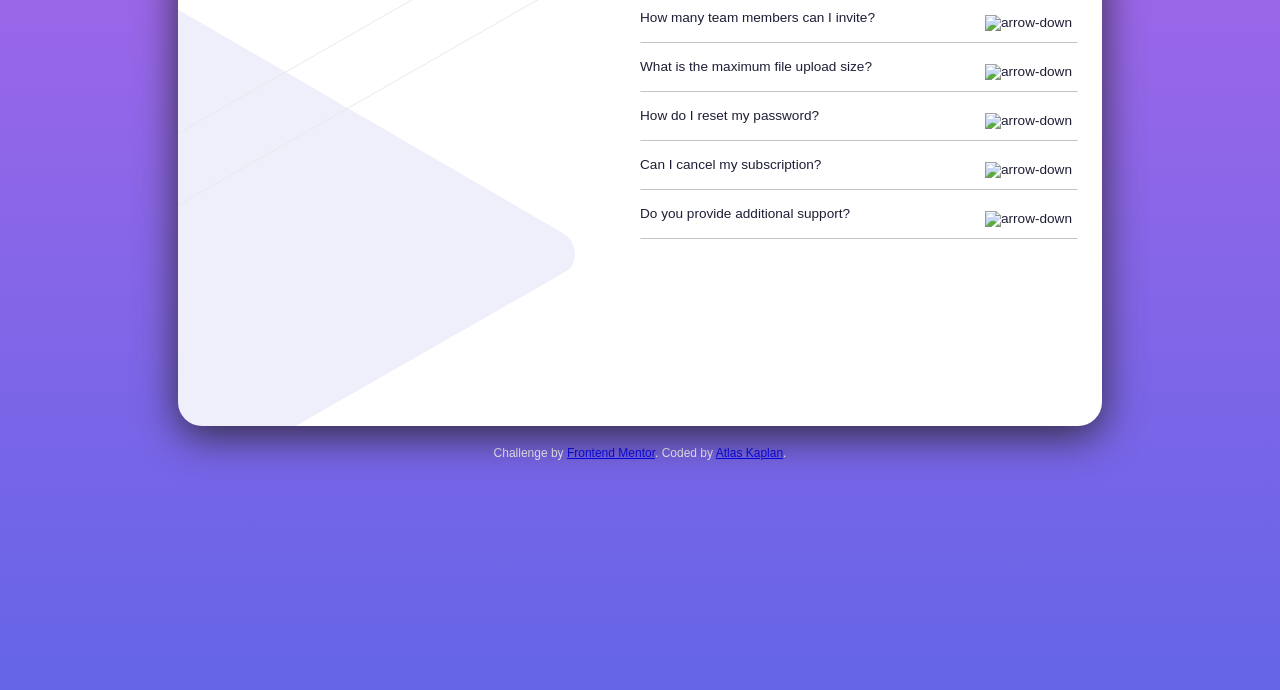
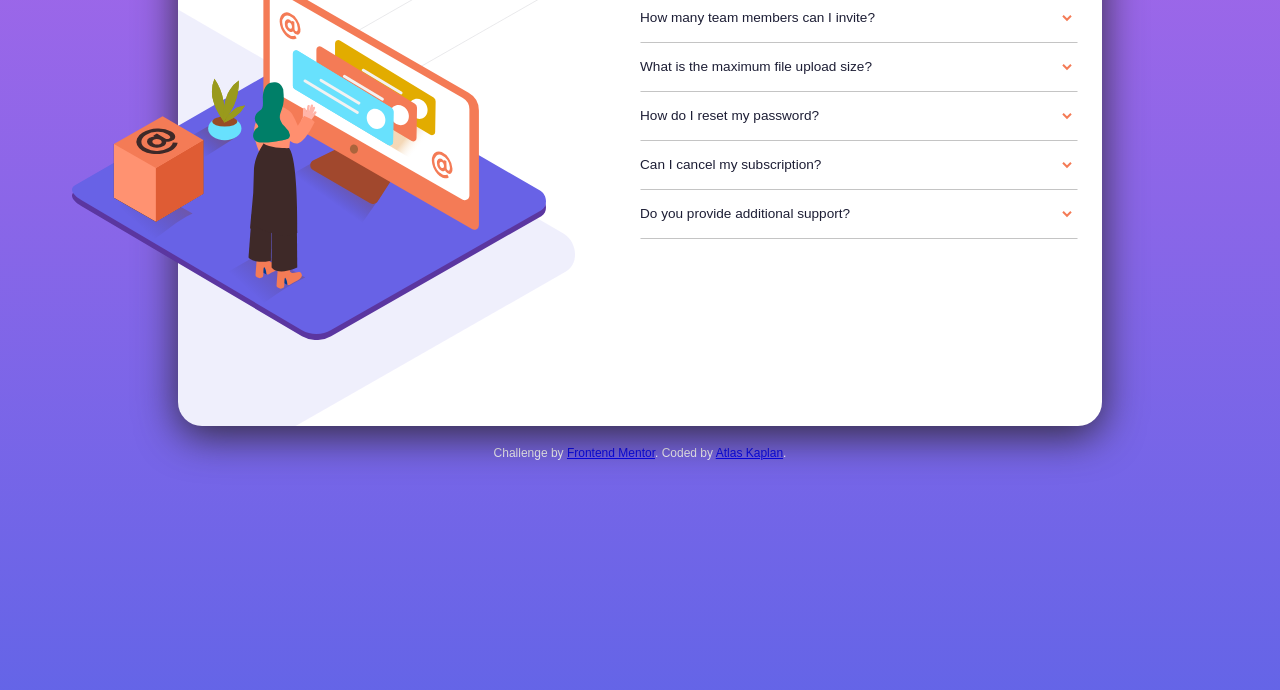
Before and after one commit to AtlasKaplan/FAQ-Accordion-Card-Atlas-Kaplan, a plain HTML site: page index.html in a window 1280 px wide. Shown: the part 260-950 px from the top of the page. Drawn offline with Linux system fonts and the light colour scheme; the site is published under a folder, as on GitHub Pages, so addresses that start at the root find nothing.

Commit message:
img files fix

```diff
--- a/index.html
+++ b/index.html
@@ -16,14 +16,14 @@
 
     <div class="container">
       <div class="seccion1">
-        <img src="/images/illustration-woman-online-mobile.svg" alt="img1">
-        <img src="/images/bg-pattern-mobile.svg" alt="shadow">
+        <img src="images/illustration-woman-online-mobile.svg" alt="img1">
+        <img src="images/bg-pattern-mobile.svg" alt="shadow">
       </div>
       <div class="seccion2">
         <h1>FAQ</h1>
 
         <details>
-          <summary>How many team members can I invite? <img class="arrow" src="/images/icon-arrow-down.svg" alt="arrow-down"></summary>
+          <summary>How many team members can I invite? <img class="arrow" src="images/icon-arrow-down.svg" alt="arrow-down"></summary>
           <p>
             You can invite up to 2 additional users on the Free plan. There is no limit on
             team members for the Premium plan.
@@ -31,12 +31,12 @@
         </details>
         <hr>
         <details>
-          <summary>What is the maximum file upload size? <img class="arrow" src="/images/icon-arrow-down.svg" alt="arrow-down"></summary>
+          <summary>What is the maximum file upload size? <img class="arrow" src="images/icon-arrow-down.svg" alt="arrow-down"></summary>
           <p>No more than 2GB. All files in your account must fit your allotted storage space.</p>
         </details>
         <hr>
         <details>
-          <summary>How do I reset my password? <img class="arrow" src="/images/icon-arrow-down.svg" alt="arrow-down"></summary>
+          <summary>How do I reset my password? <img class="arrow" src="images/icon-arrow-down.svg" alt="arrow-down"></summary>
           <p>
             Click “Forgot password” from the login page or “Change password” from your profile page.
             A reset link will be emailed to you.
@@ -44,12 +44,12 @@
         </details>
         <hr>
         <details>
-          <summary>Can I cancel my subscription? <img class="arrow" src="/images/icon-arrow-down.svg" alt="arrow-down"></summary>
+          <summary>Can I cancel my subscription? <img class="arrow" src="images/icon-arrow-down.svg" alt="arrow-down"></summary>
           <p>Yes! Send us a message and we’ll process your request no questions asked.</p>
           </details>
           <hr>
           <details>
-            <summary>Do you provide additional support? <img class="arrow" src="/images/icon-arrow-down.svg" alt="arrow-down"></summary>
+            <summary>Do you provide additional support? <img class="arrow" src="images/icon-arrow-down.svg" alt="arrow-down"></summary>
             <p>Chat and email support is available 24/7. Phone lines are open during normal business hours.</p>
           </details>
           <hr>
--- a/style.css
+++ b/style.css
@@ -101,7 +101,7 @@ footer {
         display: flex;
         flex-direction: row;
         width: 57.75rem;
-        background-image: url("./images/bg-pattern-desktop.svg");
+        background-image: url("images/bg-pattern-desktop.svg");
         background-size: 100%;
         background-position-x: -526px;
         background-position-y: -17.5625rem ;
```
